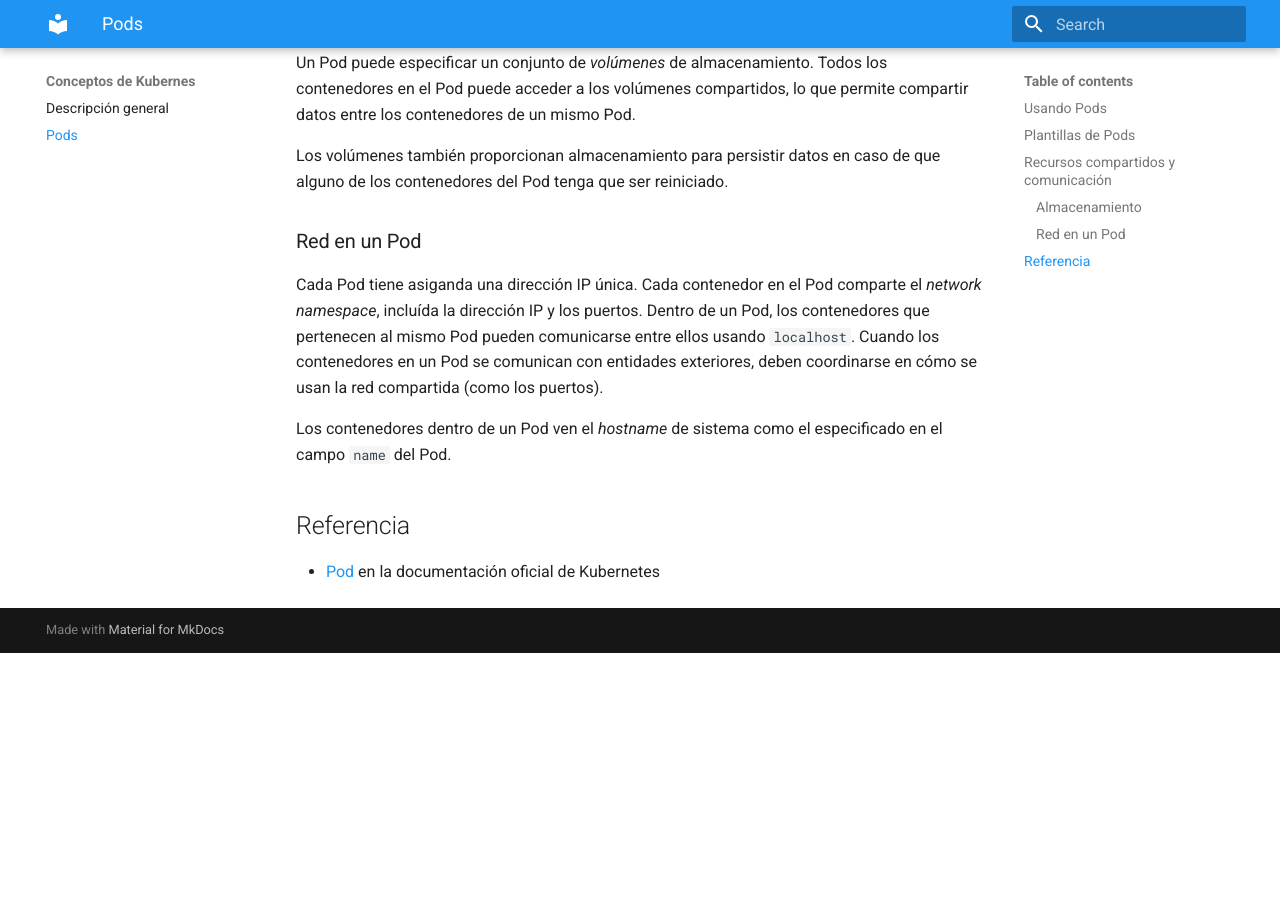
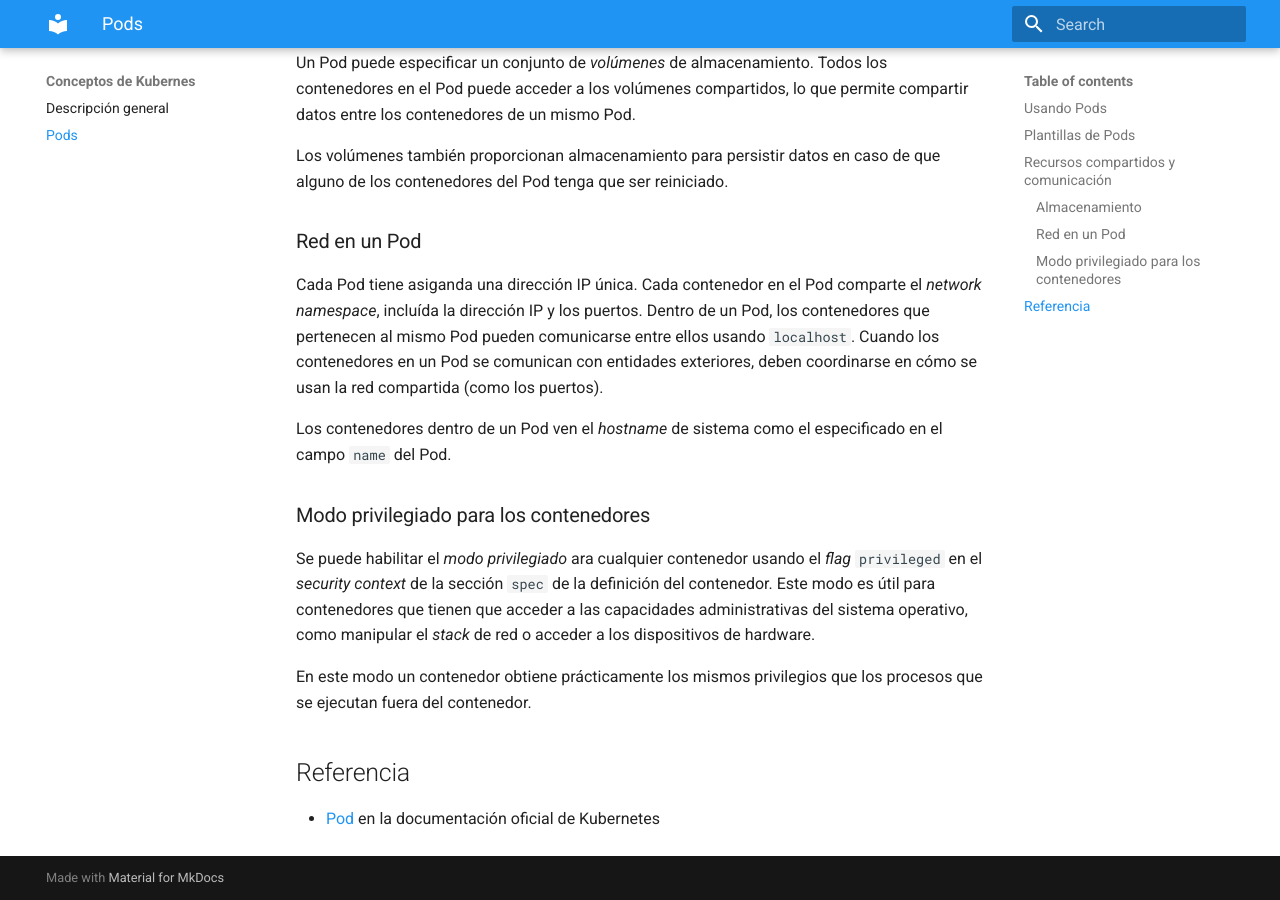
Before and after one commit to onthedock/k8s-devops, an MkDocs documentation site: the page built from docs/kubernetes/pod.md, in a window 1280 px wide and 900 px high, scrolled down 1813 px. Built offline with MkDocs 1.6.1 and Material for MkDocs 9.7.7, drawn with Linux system fonts in a browser that asks for light colours; before the commit the page ends 2466 px from its top, so only the background shows below that.

Commit message:
Pod: modo privilegiado

```diff
--- a/docs/kubernetes/pod.md
+++ b/docs/kubernetes/pod.md
@@ -69,6 +69,11 @@ Cada Pod tiene asiganda una dirección IP única. Cada contenedor en el Pod comp
 
 Los contenedores dentro de un Pod ven el *hostname* de sistema como el especificado en el campo `name` del Pod.
 
+### Modo privilegiado para los contenedores
+
+Se puede habilitar el *modo privilegiado* ara cualquier contenedor usando el *flag* `privileged` en el *security context* de la sección `spec` de la definición del contenedor. Este modo es útil para contenedores que tienen que acceder a las capacidades administrativas del sistema operativo, como manipular el *stack* de red o acceder a los dispositivos de hardware.
+
+En este modo un contenedor obtiene prácticamente los mismos privilegios que los procesos que se ejecutan fuera del contenedor.
 ## Referencia
 
 - [Pod](https://kubernetes.io/docs/concepts/workloads/pods/) en la documentación oficial de Kubernetes
```
